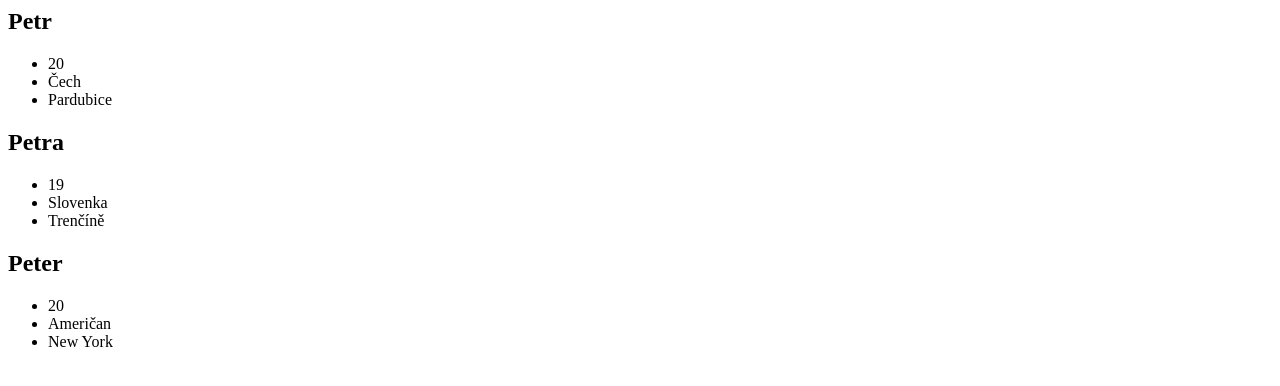
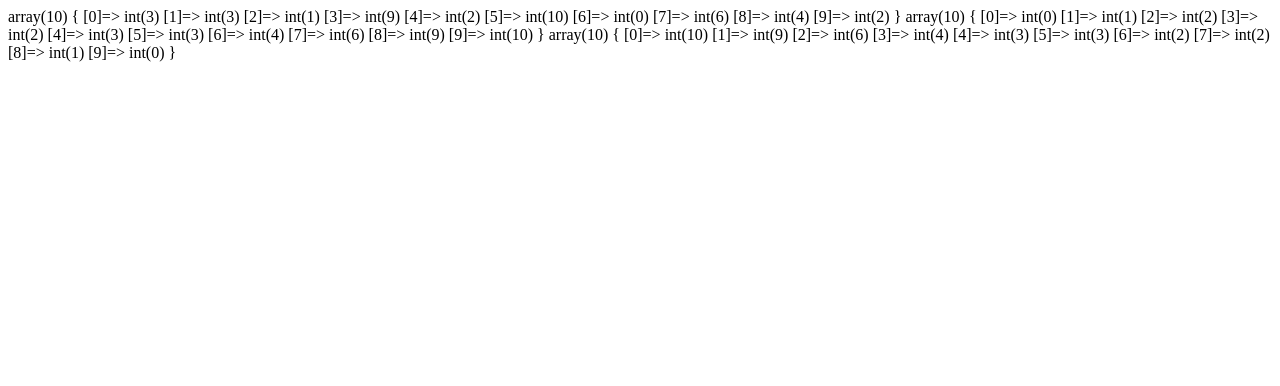
Before and after one commit to Mottldelta/21-22_Mo_IP3-3B, a PHP site: page /PoleFunkce.php in a window 1280 px wide. Shown: the top 386 px of the page. Run offline with PHP 8.4, Linux system fonts and the light colour scheme.

Commit message:
šestá hodina - Funkce a pole

```diff
--- a/PoleFunkce.php
+++ b/PoleFunkce.php
@@ -77,7 +77,7 @@ $pole = array(1, "Petr", 2.5, 2);
 
 //Asoc. pole
 
-$age = array("Peter"=>"35", "Ben"=>"37", "Joe"=>"43");
+$age = array("Peter"=>55, "Ben"=>40, "Joe"=>25);
 //echo $age["Peter"];
 
 //Cyklus Foreach
@@ -106,7 +106,7 @@ echo $admin[2][2];
 */
 
 //Multidimenzionální pole - úkol (vypsat do seznamu)
-
+/*
 for($radky=0; $radky <= 2; $radky++) {
     echo "<h2>". $admin[$radky][0] ."</h2>";
     echo "<ul>";
@@ -115,8 +115,60 @@ for($radky=0; $radky <= 2; $radky++) {
     }
     echo "</ul>";
 }
-
+*/
 //Multidimenzonílní pole - úkoly (vypsat do seznamu číselného)
 $vysledky = array(array("Gustav", 2, 5, 6),array("Eliška", 5, 8, 9),array("Frederik", 1, 1, 1),array("Linda", 9, 8, 7));
+/*
+for($radky=0; $radky <= 3; $radky++) {
+    echo "<h2>". $vysledky[$radky][0] ."</h2>";
+    echo "<ol>";
+    for($sloupce=1; $sloupce <= 3; $sloupce++) {
+        echo "<li>". $vysledky[$radky][$sloupce] . "</li>";
+    }
+    echo "</ol>";
+}
+*/
+
+//Srovnání pole
+/*
+$cisla = array(2,9,3,6,20,11,8);
+var_dump($cisla);
+sort($cisla);
+var_dump($cisla);
+
+//srovnání naopak
+rsort($cisla);
+var_dump($cisla);
+
+//asoc. pole srovnání
+var_dump($age);
+
+//asoc. pole srovná podle hodnoty
+asort($age);
+var_dump($age);
+
+//asoc. pole srovná podle klíče
+ksort($age);
+var_dump($age);
+
+//asoc. pole srovná podle hodnoty naopak
+arsort($age);
+var_dump($age);
+
+//asoc. pole srovná podle klíče naopak
+krsort($age);
+var_dump($age);
+*/
+
+//Srovnání random pole - úkol
+$pole = array();
+for($i=0;$i<=9;$i++) {
+   $pole[$i] = rand(0,10);
+}
+var_dump($pole);
+sort($pole);
+var_dump($pole);
+rsort($pole);
+var_dump($pole);
 
 ?>
```
